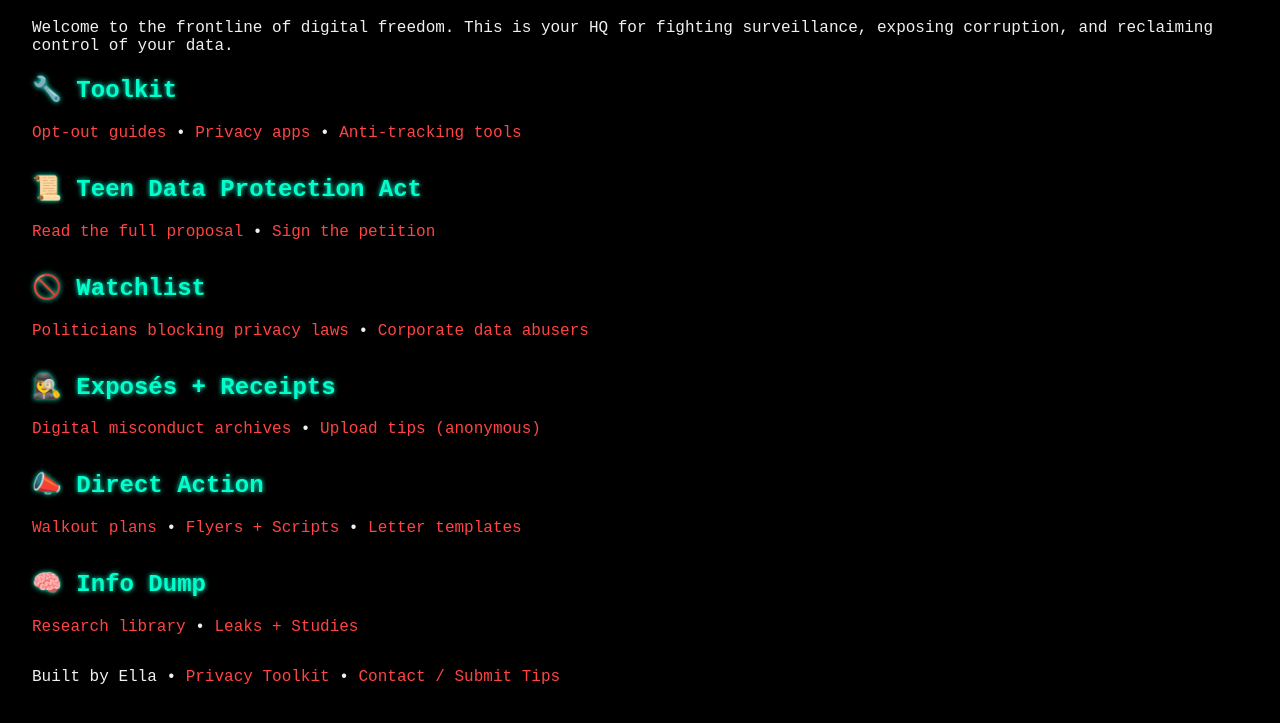
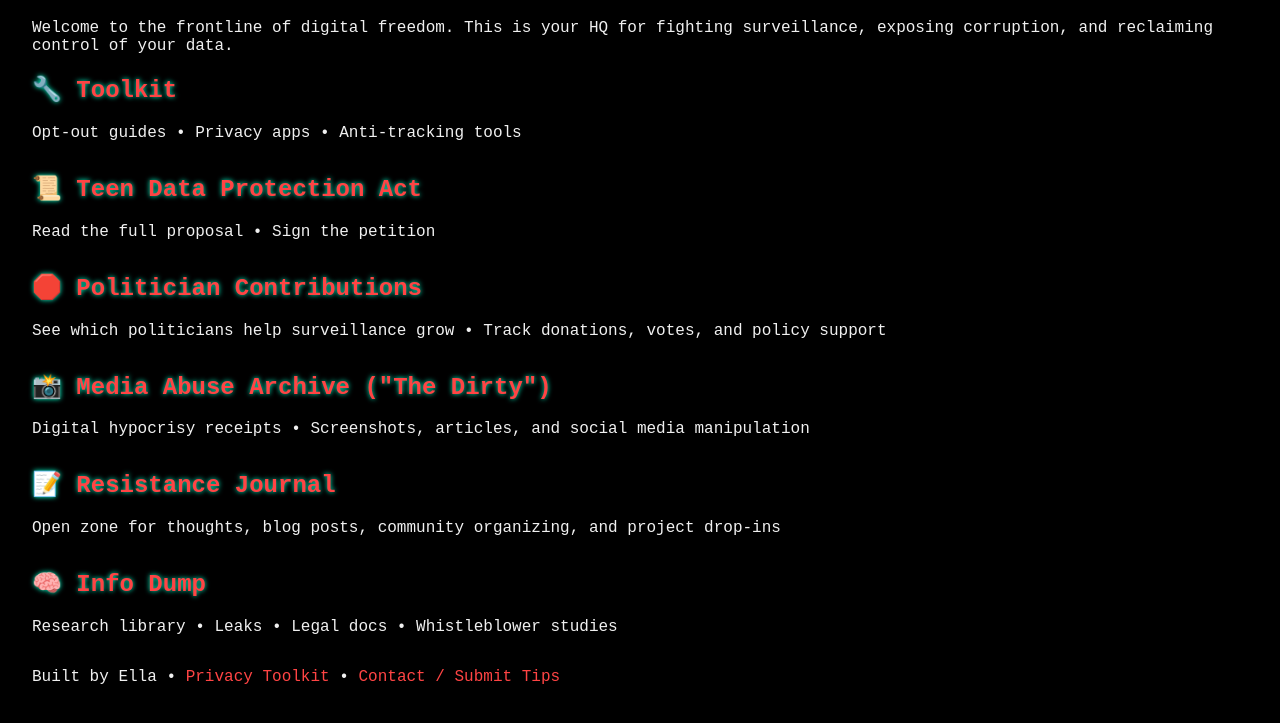
Before and after one commit to Ellamurphy24/ella.github.io, a plain HTML site: page index.html in a window 1280 px wide. Shown: the part 93-816 px from the top of the page. Drawn offline with Linux system fonts and the light colour scheme.

Commit message:
Update index.html

```diff
--- a/index.html
+++ b/index.html
@@ -44,37 +44,37 @@
   <p>Welcome to the frontline of digital freedom. This is your HQ for fighting surveillance, exposing corruption, and reclaiming control of your data.</p>
 
   <div class="section">
-    <h2>🔧 Toolkit</h2>
-    <p><a href="#">Opt-out guides</a> • <a href="#">Privacy apps</a> • <a href="#">Anti-tracking tools</a></p>
+    <h2>🔧 <a href="toolkit.html">Toolkit</a></h2>
+    <p>Opt-out guides • Privacy apps • Anti-tracking tools</p>
   </div>
 
   <div class="section">
-    <h2>📜 Teen Data Protection Act</h2>
-    <p><a href="#">Read the full proposal</a> • <a href="#">Sign the petition</a></p>
+    <h2>📜 <a href="law.html">Teen Data Protection Act</a></h2>
+    <p>Read the full proposal • Sign the petition</p>
   </div>
 
   <div class="section">
-    <h2>🚫 Watchlist</h2>
-    <p><a href="#">Politicians blocking privacy laws</a> • <a href="#">Corporate data abusers</a></p>
+    <h2>🛑 <a href="contributions.html">Politician Contributions</a></h2>
+    <p>See which politicians help surveillance grow • Track donations, votes, and policy support</p>
   </div>
 
   <div class="section">
-    <h2>🕵️‍♀️ Exposés + Receipts</h2>
-    <p><a href="#">Digital misconduct archives</a> • <a href="#">Upload tips (anonymous)</a></p>
+    <h2>📸 <a href="thedirty.html">Media Abuse Archive ("The Dirty")</a></h2>
+    <p>Digital hypocrisy receipts • Screenshots, articles, and social media manipulation</p>
   </div>
 
   <div class="section">
-    <h2>📣 Direct Action</h2>
-    <p><a href="#">Walkout plans</a> • <a href="#">Flyers + Scripts</a> • <a href="#">Letter templates</a></p>
+    <h2>📝 <a href="journal.html">Resistance Journal</a></h2>
+    <p>Open zone for thoughts, blog posts, community organizing, and project drop-ins</p>
   </div>
 
   <div class="section">
-    <h2>🧠 Info Dump</h2>
-    <p><a href="#">Research library</a> • <a href="#">Leaks + Studies</a></p>
+    <h2>🧠 <a href="infodump.html">Info Dump</a></h2>
+    <p>Research library • Leaks • Legal docs • Whistleblower studies</p>
   </div>
 
   <footer>
-    <p>Built by Ella • <a href="#">Privacy Toolkit</a> • <a href="#">Contact / Submit Tips</a></p>
+    <p>Built by Ella • <a href="toolkit.html">Privacy Toolkit</a> • <a href="contact.html">Contact / Submit Tips</a></p>
   </footer>
 </body>
 </html>
```
